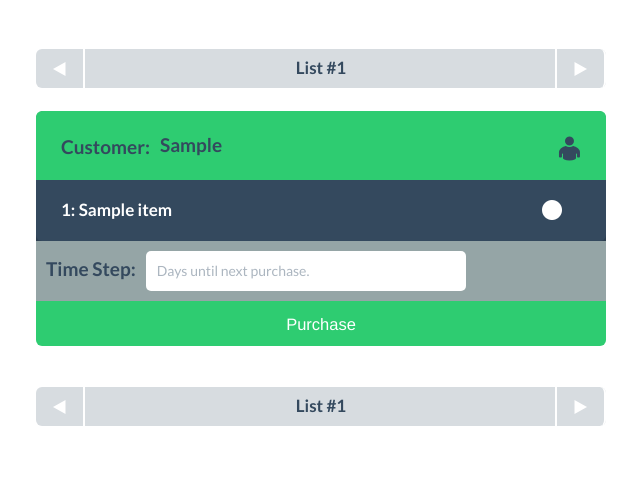
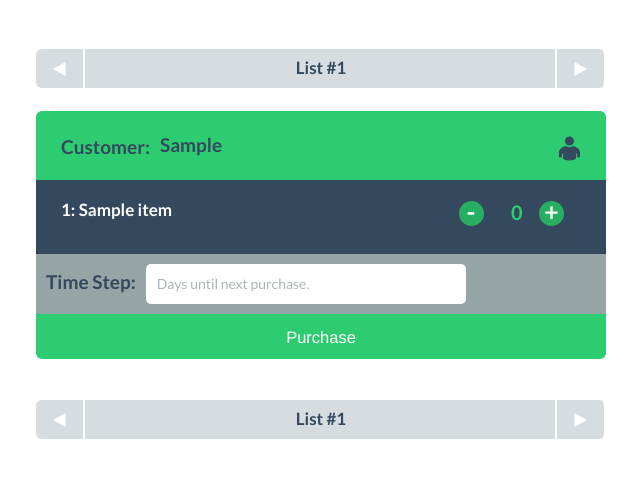
Before and after one commit to sankethkatta/info296-ng, a Flask app: template webapp/templates/index.html in a window 1280 px wide. Shown: the part 131-609 px from the top of the page, without its empty margins (319-959 px from the left). Run offline with Flask 2, Linux system fonts and the light colour scheme; the template is opened without the code that fills it: most values are stand-ins (such as "Sample title", 1, 10 or a date in 2020); parts of the project's set-up code (start-up, migrations or seed data) failed here and were passed over.

Commit message:
adding quantity to the front end

```diff
--- a/groups_sorted_by_frequency_v2.py
+++ b/groups_sorted_by_frequency_v2.py
@@ -19,7 +19,7 @@
 	name_lookup[comps[1]] = comps[2].strip().strip('"')
 	gline = groups.readline()
 
-transactions = open('hsl_ba003t_uttrekk_mw201303111.txt','r')
+transactions = open('data/hsl_ba003t_uttrekk_mw201303111.txt','r')
 tline = transactions.readline()
 tline = transactions.readline()
 
--- a/webapp/app.py
+++ b/webapp/app.py
@@ -2,31 +2,36 @@
 import json, datetime
 from scipy import stats
 from emperical_model import get_rankings, update_rankings, init_rankings, tommy
+import pdb
 
 app = Flask(__name__)
+
+# There will be a pre-index page that feeds CUSTOMER_LNR
+# into the now index() view
 CUSTOMER_LNR = 5955861
 
 # Empirical Model
-def model_callback(customer_lnr, purchased_list=None, days_since_last=0):
+def model_callback(customer_lnr, purchased_items=None, days_since_last=0):
     """
     This function is called to generate an ordered list of recommendations.
-    If purchased_list == None, there are no updates (i.e. being called on pageload)
-    Otherwise, the purchased_list will contain the names of the items bought.
+    If purchased_items == None, there are no updates (i.e. being called on pageload)
+    Otherwise, the purchased_items will contain the names of the items bought.
     """
     INITAL_DAYS = 5 # Intially there needs to be day timestep
 
-    if purchased_list == None:
+    if purchased_items == None:
         return init_rankings(INITAL_DAYS)
 
     else:
-        for group in tommmy:
-            if group in purchased_list:
+        for group in tommy.iterkeys():
+            pdb.set_trace()
+            if group in purchased_items:
                 """ if product purchased we update rankings"""
-                update_rankings(group['group_id'], days_since_last, group['quantity'], purchased=True)
+                update_rankings(group, days_since_last, group['quantity'], purchased=True)
 
             else:
                 """else we mark purchased as False, so that only days are incremented"""
-                update_rankings(group['group_id'], days_since_last, 0, purchased=False)
+                update_rankings(group, days_since_last, 0, purchased=False)
 
         return get_rankings(days_since_last)
 
@@ -44,14 +49,14 @@
 @app.route('/update', methods=['POST'])
 def update():
     """
-    Called via AJAX with a purchased_list, returns an updated reccomendation list.
+    Called via AJAX with a purchased_items, returns an updated reccomendation list.
     """
 
     customer_lnr = request.json.get('customer_lnr')
-    purchased_list = request.json.get('purchased_list')
+    purchased_items = request.json.get('purchased_items')
     days_since_last = int(request.json.get('time_step_since_last_purchase'))
 
-    new_list = model_callback(customer_lnr, purchased_list, days_since_last=days_since_last)
+    new_list = model_callback(customer_lnr, purchased_items, days_since_last=days_since_last)
 
     return render_template('rec_list.html', rec_list=new_list,
                                             customer_lnr=customer_lnr,
--- a/webapp/emperical_model.py
+++ b/webapp/emperical_model.py
@@ -64,7 +64,7 @@
         groups_timestep[group] += time
 
 # namedtuple for easier access to rankings
-Product = namedtuple('Product', ('prob', 'group_id', 'group_name'))
+ProductGroup = namedtuple('ProductGroup', ('prob', 'group_id', 'group_name'))
 groups_timestep = defaultdict(lambda: 0) # for storing timesteps (default value 0 if key does not exist)
 def init_rankings(day_timestep):
     """
@@ -92,7 +92,7 @@
 
         tommy[group] = normalized_date_quantities
         prob = give_probability(group, day_timestep)
-        rankings.append(Product(prob, group, lookup(group)))
+        rankings.append(ProductGroup(prob, group, lookup(group)))
 
     rankings.sort(reverse=True)
     return rankings
@@ -103,6 +103,6 @@
     returns a descending ranked list of products (namedtuple instances in the following format)
     [product(prob, group_id, group_name), ....]
     """
-    rankings = [Product(give_probability(group, day_timestep), group, lookup(group)) for group in tommy]
+    rankings = [ProductGroup(give_probability(group, day_timestep), group, lookup(group)) for group in tommy]
     rankings.sort(reverse=True)
     return rankings
--- a/webapp/static/css/main.css
+++ b/webapp/static/css/main.css
@@ -18,6 +18,18 @@
   -webkit-border-radius: 8px 8px 0px 0px;
   -moz-border-radius: 8px 8px 0px 0px;
   border-radius: 8px 8px 0px 0px;
+}
+
+.todo li {
+    background: #34495e center no-repeat;
+    -webkit-transition: 0;
+    -moz-transition: 0;
+    -o-transition: 0;
+    transition: 0;
+}
+
+.todo li.todo-done {
+    background: transparent center no-repeat;
 }
 
 .customer-icon {
@@ -130,3 +142,45 @@
   text-indent: 0;
   float:left;
 }
+
+.todo-name {
+    float: left;
+}
+
+.quantity {
+    float: right;
+}
+
+.add, .sub {
+    font-weight: bold;
+    font-size: 25px;
+    color: #fbfbfb;
+    display: block;
+    text-align: center;
+}
+
+.quantity .quantity_input {
+    height: 10px;
+    width: 40px;
+    color: #2ECC71;
+    font-weight: bold;
+    font-size: 20px;
+    background: #34495e center no-repeat;
+    border: 0px;
+    text-align: center;
+}
+
+.todo li.todo-done .quantity_input {
+    background-color: #2C3E50;
+}
+
+.subadd-wrapper {
+    display: inline-block;
+    background-color: #27AE60;
+    height: 25px;
+    width: 25px;
+
+    -webkit-border-radius: 100px;
+    -moz-border-radius: 100px;
+    border-radius: 100px;
+}
--- a/webapp/static/js/main.js
+++ b/webapp/static/js/main.js
@@ -44,13 +44,12 @@
     $(document).on("submit", ".rec-form", function(e) {
         e.preventDefault();
         if (!($(this).find(".purchase-btn").hasClass("disabled"))) {
-            var payload = {purchased_list: []};
+            var payload = {purchased_items: {}};
             payload.customer_lnr = $(this).find(".todo-search-field").val();
-            payload.prev_rec_list = $(this).find(".prev_rec_list").val();
             payload.time_step_since_last_purchase = $(this).find(".time-step-input").val()
 
             $(this).find(".todo-done").each(function() {
-                payload.purchased_list.push({name: $(this).data("group_id"), quantity: $(this).data("quantity")})
+                payload.purchased_items[$(this).data("group_id")] = {quantity: $(this).data("quantity")}
             });
 
             $(this).find(".purchase-btn").val("PURCHASED");
--- a/webapp/templates/rec_list.html
+++ b/webapp/templates/rec_list.html
@@ -14,6 +14,11 @@
                 <li class="recommendation-item" data-group_id="{{ item.group_id }}">
                     <div class="todo-content">
                         <h4 class="todo-name"><strong>{{ loop.index }}: {{ item.group_name }}</strong></h4>
+                        <div class="quantity">
+                            <span class="subadd-wrapper"><span class="sub">-</span></span>
+                            <input class="quantity_input" type="text" name="quantity" value="0">
+                            <span class="subadd-wrapper"><span class="add">+</span></span>
+                        </div>
                     </div>
                 </li>
             {% endfor %}
```
Also changed, not shown: creating_model_out.py (+81 -62 lines).
